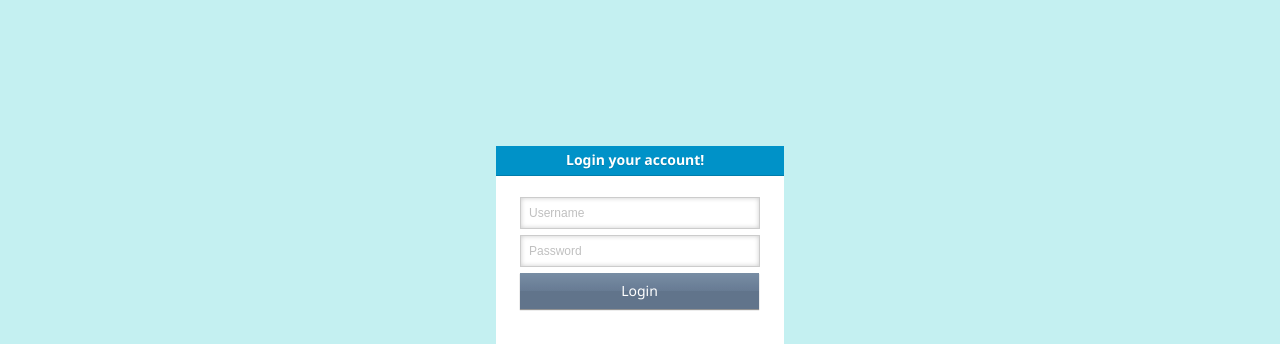
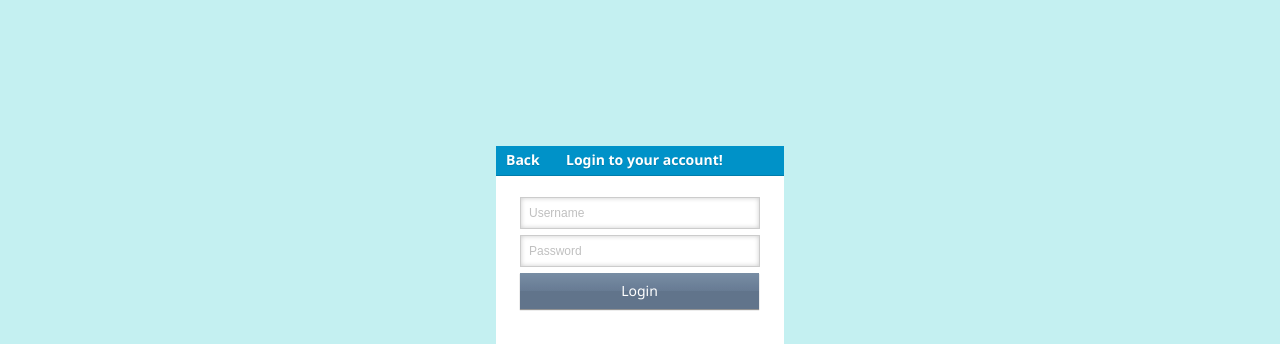
Before and after one commit to thom7kick/Travel, a PHP site: page /logview.php in a window 1280 px wide. Shown: the part 20-364 px from the top of the page. Run offline with PHP 8.4, Linux system fonts and the light colour scheme.

Commit message:
login register

```diff
--- a/index.php
+++ b/index.php
@@ -190,7 +190,7 @@ Smartphone Compatible web template, free webdesigns for Nokia, Samsung, LG, Sony
 					<p>Praesent ac dapibus lacus condimentum commodo ligula.</p>
 				<div class="submit">
 					<form method="post" action="subscribe.php">
-						<input name="Email" type="email" value="Your email address" onfocus="this.value = '';" onblur="if (this.value == '') {this.value = 'Your email address';}">
+						<input name="Email" type="email" value="Your email address" required="required" onfocus="this.value = '';" onblur="if (this.value == '') {this.value = 'Your email address';}">
 						<input type="submit" value="Subscribe">
 						<div class="clearfix"> </div>
 					</form>
--- a/logview.php
+++ b/logview.php
@@ -56,15 +56,19 @@ if (x==null || x=="")
 
 
 				<h1>
-				<div style="width: 190px; float:left; margin:0px 60px;">Login your account!
+				<div style="width: 60px; float:left;">
 				</div>
-				<div style="width: 60px; float:right;">
+				<div style="width: 60px; float:left;">
+				<a href="index.php" id="flipToLogin" class="flipLink">Back</a>
+				</div>
+				<div style="width: 208px; float:right;">
+				Login to your account!
 				</div>
 				<div class="clearfix"></div>
 				</h1>
-				<input type="text" name="Email" id="loginEmail" placeholder="Username" style="width: 240px;" />
+				<input type="text" name="Email" id="loginEmail" placeholder="Username" required="required" style="width: 240px;" />
 
-				<input type="password" name="pwd" id="loginPass" placeholder="Password" style="width: 240px;" />
+				<input type="password" name="pwd" id="loginPass" placeholder="Password" required="required" style="width: 240px;" />
 
 				<input type="submit" id="buttonxxxx" name="submit" value="Login" />
 
--- a/register.php
+++ b/register.php
@@ -21,6 +21,6 @@ $lastname = mysqli_real_escape_string($con,$_POST['lastname']);
 
 
 mysqli_query($con,"INSERT INTO users (Email, pwd, Creation_Date, FName, LName)
-VALUES ('$Email','$pass','NOW()','$firstname','$lastname')");
+VALUES ('$Email','$pass',NOW(),'$firstname','$lastname')");
 header("location: index.php");
 ?>
--- a/regview.php
+++ b/regview.php
@@ -67,6 +67,9 @@ function validateForms() {
 				<h1>
 				<div style="width: 60px; float:left;">
 				</div>
+				<div style="width: 60px; float:left;">
+				<a href="index.php" id="flipToLogin" class="flipLink">Back</a>
+				</div>
 				<div style="width: 208px; float:right;">
 				Register a new account!
 				</div>
--- a/styles.css
+++ b/styles.css
@@ -87,7 +87,9 @@ font-size:12px;
     text-shadow: 0 1px 0 #007DAB;
 }
 
-
+#flipToLogin {
+	color: white;
+}
 
 
 /*----------------------------
```
